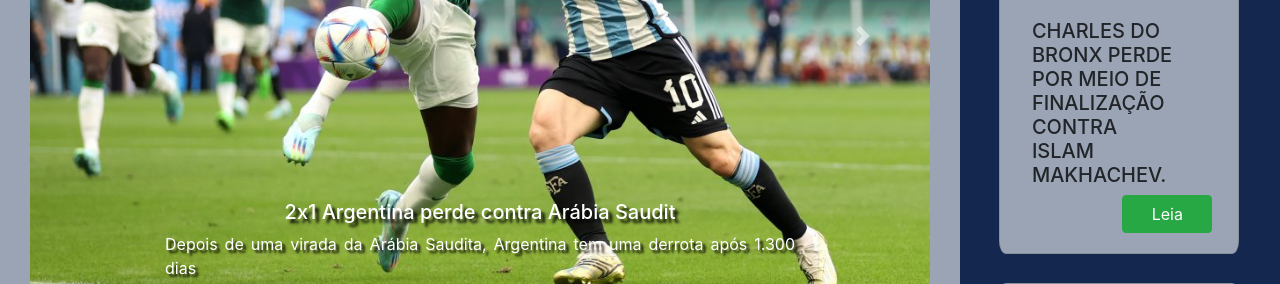
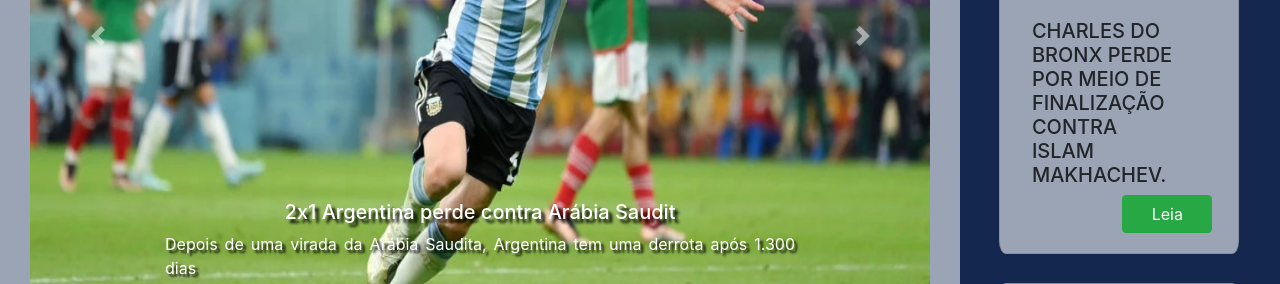
Before and after one commit to senacrs-emti/2022-1T-jornal-G3, a PHP site: page /2022-1T-jornal-G3/futebol.php in a window 1280 px wide. Shown: the part 752-1036 px from the top of the page. Run offline with PHP 8.4, Linux system fonts and the light colour scheme.

Commit message:
Carousel

```diff
--- a/futebol.php
+++ b/futebol.php
@@ -11,21 +11,21 @@ include_once './includes/_header.php';
 
   <div class="carousel-inner">
     <div class="carousel-item active">
-      <img class="d-block w-100 carousel-imgs" src="./contents/argentina-perdeu.jpg" alt="First slide">
+      <img class="d-block w-100 carousel-imgs" height="600px" src="./contents/messi.png" alt="First slide">
       <div class="carousel-caption d-none d-md-block">
     <h5 class="shadow-text">2x1 Argentina perde contra Arábia Saudit</h5>
     <p class="shadow-text">Depois de uma virada da Arábia Saudita, Argentina tem uma derrota após 1.300 dias</p>
   </div>
   </div>
   <div class="carousel-item">
-      <img class="d-block w-100 carousel-imgs" src="./contents/eriksen-copa.jpg" alt="Second slide">
+      <img class="d-block w-100 carousel-imgs" height="600px" src="./contents/richarlison.png" alt="Second slide">
       <div class="carousel-caption d-none d-md-block">
     <h5 class="shadow-text">0x0 Dinamarca e Tunísia empatam</h5>
     <p class="shadow-text">Com Eriksen Dinamarca tem um empate com um possível penalti e algumas chances, porém não sai nem um gol.</p>
   </div>
   </div>
     <div class="carousel-item">
-      <img class="d-block w-100 carousel-imgs" src="./contents/japao-derrota-alemanha.jpg" alt="Third slide">
+      <img class="d-block w-100 carousel-imgs" height="600px" src="./contents/japao-derrota-alemanha.jpg" alt="Third slide">
       <div class="carousel-caption d-none d-md-block">
     <h5 class="shadow-text">2x1 Japão Vira da Alemanha </h5>
     <p class="shadow-text">Após um gol de pênalti, o Japão vira o jogo contra a Alemanha de forma parecida com a virada da Arábia Saudia sob a Argentina</p>
```
Also changed, not shown: contents/messi.png (added), contents/richarlison.png (added).
